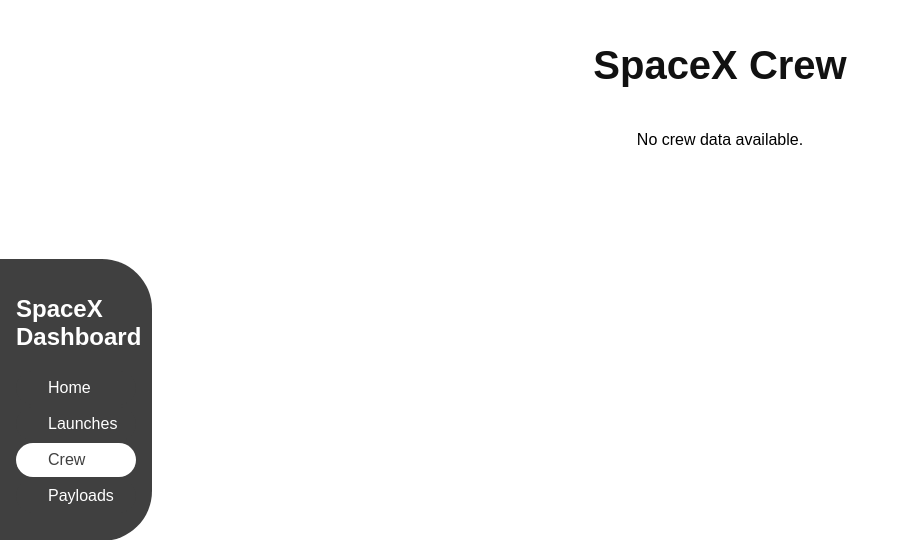
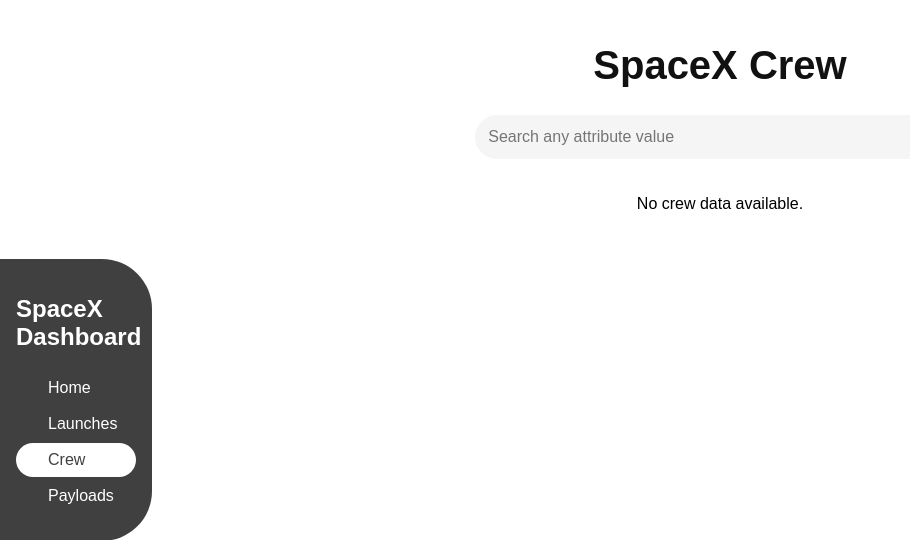
Before and after one commit to SamJ51/spacex, a Django app: page /crew in a window 1280 px wide. Shown: the top 540 px of the page, without its empty margins (0-910 px from the left). Run offline with Django 4.2, Linux system fonts and the light colour scheme.

Commit message:
Implemented search for crew, launches, and payloads.

```diff
--- a/spacex/spacex_app/static/css/stylesheet.css
+++ b/spacex/spacex_app/static/css/stylesheet.css
@@ -182,3 +182,21 @@
 .gallery img {
   max-height: 120px;
 }
+
+.search {
+  width: 45%;
+  padding: 12px;
+  margin: 0 auto;
+  box-sizing: border-box;
+  border: 1px solid whitesmoke;
+  border-radius: 8px;
+  font-size: 16px;
+  border-radius: 50px;
+  background-color: whitesmoke;
+}
+
+.search-container {
+  display: flex;
+  justify-content: center;
+  margin: 20px 0;
+}
--- /dev/null
+++ b/spacex/spacex_app/static/js/search.js
@@ -0,0 +1,22 @@
+document.addEventListener("DOMContentLoaded", function() {
+  const searchInput = document.getElementById("query");
+  const cards = document.querySelectorAll(".card");
+
+  searchInput.addEventListener("input", function() {
+    const searchTerm = this.value.toLowerCase();
+
+    cards.forEach(card => {
+      const name = card.querySelector(".card-title")?.textContent.toLowerCase() || "";
+
+      const metaLists = Array.from(card.querySelectorAll(".meta-list, .kv, p"))
+        .map(el => el.textContent.toLowerCase())
+        .join(" ");
+
+      if (name.includes(searchTerm) || metaLists.includes(searchTerm)) {
+        card.style.display = "";
+      } else {
+        card.style.display = "none";
+      }
+    });
+  });
+});
--- a/spacex/spacex_app/templates/base.html
+++ b/spacex/spacex_app/templates/base.html
@@ -15,7 +15,7 @@
         <a href="{% url 'payload' %}" class="{% if request.resolver_match.url_name == 'payload' %}active{% endif %}">Payloads</a>
     </nav>
     <main>
-        {% block extra_css %}{% endblock %}{% block content %}{% endblock %}
+        {% block content %}{% endblock %}
     </main>
 </body>
 </html>
--- a/spacex/spacex_app/templates/crew.html
+++ b/spacex/spacex_app/templates/crew.html
@@ -2,6 +2,11 @@
 
 {% block content %}
 <h1 class="heading">SpaceX Crew</h1>
+<div class="search-container">
+    <input class="search" type="text" name="search" id="query" placeholder="Search any attribute value">
+</div>
+{% load static %}
+<script src="{% static 'js/search.js' %}"></script>
 <div class="class-structure">
     {% for c in crew %}
     <div class="card">
--- a/spacex/spacex_app/templates/launch.html
+++ b/spacex/spacex_app/templates/launch.html
@@ -2,7 +2,11 @@
 
 {% block content %}
 <h1 class="heading">SpaceX Launches</h1>
-
+<div class="search-container">
+    <input class="search" type="text" name="search" id="query" placeholder="Search any attribute value">
+</div>
+{% load static %}
+<script src="{% static 'js/search.js' %}"></script>
 <div class="class-structure">
   {% for launch in launches %}
   <div class="card">
--- a/spacex/spacex_app/templates/payload.html
+++ b/spacex/spacex_app/templates/payload.html
@@ -2,7 +2,11 @@
 
 {% block content %}
 <h1 class="heading">SpaceX Payloads</h1>
-
+<div class="search-container">
+    <input class="search" type="text" name="search" id="query" placeholder="Search any attribute value">
+</div>
+{% load static %}
+<script src="{% static 'js/search.js' %}"></script>
 <div class="class-structure">
   {% for p in payloads %}
   <div class="card">
--- a/spacex/spacex_app/views.py
+++ b/spacex/spacex_app/views.py
@@ -13,7 +13,6 @@
 
 def payload(request):
     payloads = Payload.objects.all().order_by('name')
-    dragons = Dragon.objects.all()
     return render(request, "payload.html", {"payloads": payloads})
 
 def crew(request):
```
